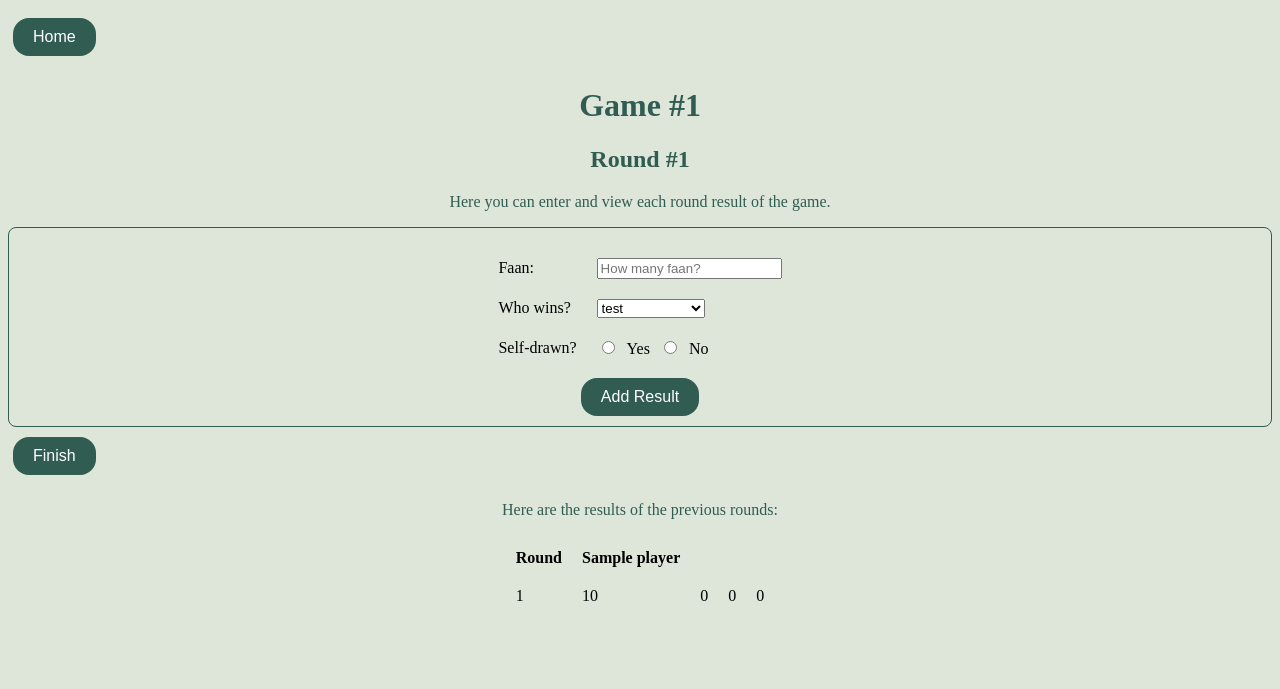
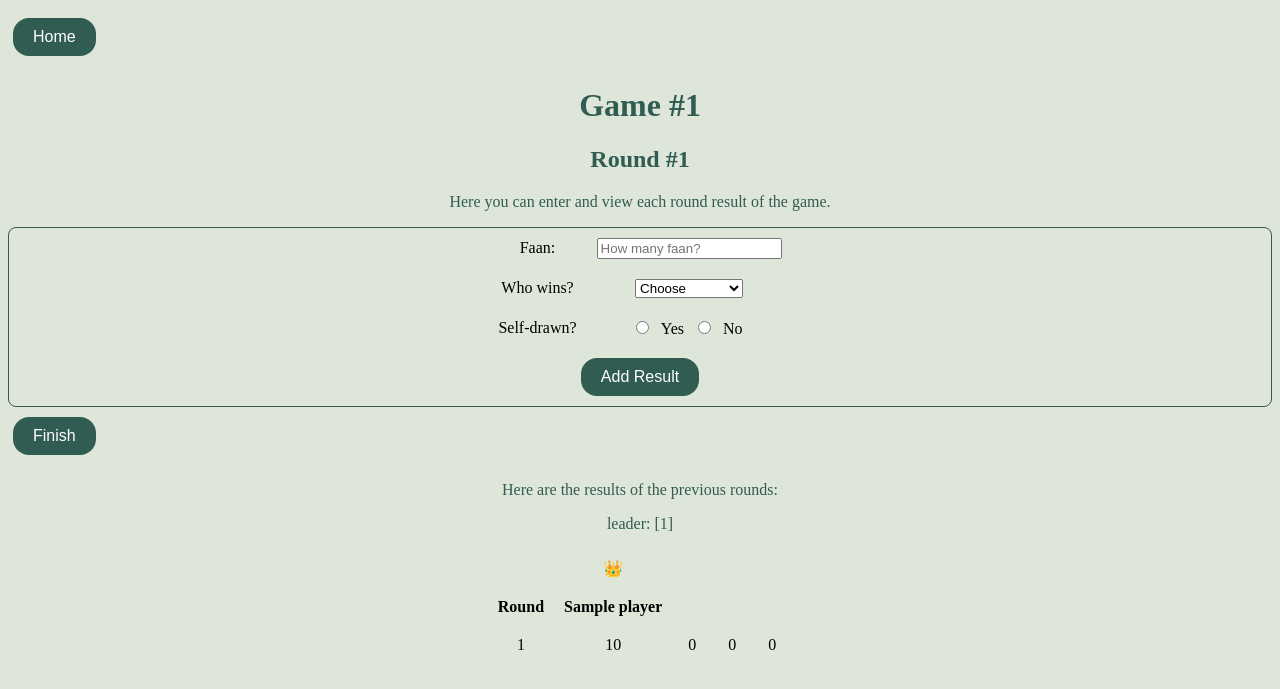
Before and after one commit to lokChingt/mahjong-scorebook, a Flask app: page /game/1/round/1 in a window 1280 px wide. Shown: the top 689 px of the page. Run offline with Flask 3, Linux system fonts and the light colour scheme; tables that the repository leaves empty hold one stand-in row (values such as "Sample post").

Commit message:
Add leading player crown feature
- Query app.py to find the leading player ID
- Add a new row in the round page HTML for crowns
- Implement JS function to show the leading player's crown
- Update CSS: center table text and remove top margin
- Fix bug: order players by player_num

```diff
--- a/app.py
+++ b/app.py
@@ -67,7 +67,7 @@ def start_game():
 
 @app.route("/game/<int:game_id>/round/<int:round_num>", methods=["GET", "POST"])
 def add_round_result(game_id, round_num):
-    players = db.session.query(Player).join(GamePlayer).filter(GamePlayer.game_id==game_id).all()
+    players = db.session.query(Player).join(GamePlayer).filter(GamePlayer.game_id==game_id).order_by(GamePlayer.player_num).all()
     players_names = [player.name for player in players]
 
     # Handle form submission for round results
@@ -130,22 +130,25 @@ def add_round_result(game_id, round_num):
 
         db.session.commit()
         # Move to next round
-        return redirect(url_for('add_round_result', game_id=game_id, round_num=round_num+1))
-    # end if
+        return redirect(url_for('add_round_result',
+                                game_id=game_id,
+                                round_num=round_num+1))
+    # end POST
 
 
     # GET: Show the results of the previous rounds
-    # Get the round_num and scores for the game
     rounds = (
         db.session.query(
             RoundResult.round_num,
             *[
                 func.sum(
-                    case((GamePlayer.player_num == i, RoundResult.score), else_=0)).label(f"Player_{i}_score")
+                    case((GamePlayer.player_num == i, RoundResult.score), else_=0)
+                    ).label(f"Player_{i}_score")
                 for i in range(1, 5)
             ],
         )
-        .join(GamePlayer, (RoundResult.player_id == GamePlayer.player_id) & (RoundResult.game_id == GamePlayer.game_id))
+        .join(GamePlayer, (RoundResult.game_id == GamePlayer.game_id)
+              & (RoundResult.player_id == GamePlayer.player_id))
         .filter(RoundResult.game_id == game_id)
         .group_by(RoundResult.round_num)
         .order_by(RoundResult.round_num)
@@ -163,7 +166,31 @@ def add_round_result(game_id, round_num):
         for r in rounds
     ]
     app.logger.info(f"Round list: {round_list}")
-    return render_template('round.html', game_id=game_id, round_num=round_num, players_names=players_names, round_list=round_list)
+
+    # Sum scores per player
+    scores = (
+        db.session.query(
+            RoundResult.player_id,
+            func.sum(RoundResult.score).label("total_score")
+        )
+        .filter(RoundResult.game_id == game_id)
+        .group_by(RoundResult.player_id)
+        .order_by(func.sum(RoundResult.score).desc())
+    ).all()
+
+    if scores:
+        top_score = scores[0].total_score
+        leaders = [s.player_id for s in scores if s.total_score == top_score]
+    else:
+        leaders = []
+
+    return render_template('round.html',
+                           game_id=game_id,
+                           round_num=round_num,
+                           players_names=players_names,
+                           round_list=round_list,
+                           leadingPlayerId=leaders)
+
 
 @app.route("/end/game/<int:game_id>")
 def end_game(game_id):
--- a/static/script.js
+++ b/static/script.js
@@ -1,8 +1,20 @@
+// Function to toggle the extra question row based on self-drawn selection
 function toggleDealInner(radio) {
-    let extraDiv = document.getElementById("extra-question");
+    let extraQs = document.getElementById("extra-question");
     if (radio.value === "No") {
-        extraDiv.style.display = "table-row";
+        extraQs.style.display = "table-row";
     }else {
-        extraDiv.style.display = "none";
+        extraQs.style.display = "none";
     }
 }
+
+// Function to show the crown for the given player_id
+function showCrownForLeader(playerId) {
+    playerId.forEach((id) => {
+        console.log("Leading player ID:", id);
+        const crown = document.getElementById(`crown-${id}`);
+        if (crown) {
+            crown.style.visibility = "visible";
+        }
+    });
+}
--- a/static/styles.css
+++ b/static/styles.css
@@ -71,8 +71,7 @@ form {
 
 table, th, td {
   padding: 10px;
-  text-align: left;
+  text-align: center;
   margin: auto;
   border-collapse: collapse;
-  margin-top: 20px;
 }/*# sourceMappingURL=styles.css.map */
--- a/static/styles.scss
+++ b/static/styles.scss
@@ -77,8 +77,7 @@ form {
 
 table, th, td {
     padding: 10px;
-    text-align: left;
+    text-align: center;
     margin: auto;
     border-collapse: collapse;
-    margin-top: 20px;
 }
--- a/templates/round.html
+++ b/templates/round.html
@@ -20,7 +20,7 @@
                 <td>Who wins?</td>
                 <td>
                     <select name="winner" id="winner">
-                        <option value="test">test</option>
+                        <option value="test">Choose</option>
                         {% for name in players_names %}
                             <option value="{{ name }}">{{ name }}</option>
                         {% endfor %}
@@ -40,7 +40,7 @@
                 <td>Who deal-in?</td>
                 <td>
                     <select name="deal_inner" id="deal_inner">
-                        <option value="test">test</option>
+                        <option value="test">Choose</option>
                         {% for name in players_names %}
                             <option value="{{ name }}">{{ name }}</option>
                         {% endfor %}
@@ -60,8 +60,17 @@
         <p>Here are the results of the previous rounds:</p>
     {% endif %}
 
+    <!-- Show who is leading -->
+    <p>leader: {{leadingPlayerId}}</p>
+    <div id="game-container" data-game-id="{{ game_id }}">
         <table>
             <thead>
+                <tr>
+                    <th></th>
+                    {% for i in range(1, 5) %}
+                        <th id="crown-{{ i }}" class="crown" style="visibility: hidden;">👑</th>
+                    {% endfor %}
+                </tr>
                 <tr>
                     <th>Round</th>
                     {% for player in players_names %}
@@ -81,5 +90,12 @@
                 {% endfor %}
             </tbody>
         </table>
+    </div>
 
+    <!-- Pass leading player id to JS on page load -->
+    <script>
+        document.addEventListener("DOMContentLoaded", () => {
+            showCrownForLeader({{ leadingPlayerId }});
+        });
+    </script>
 {% endblock %}
```
Also changed, not shown: 1 other file. Lines whose indentation alone changed are shown as unchanged.
